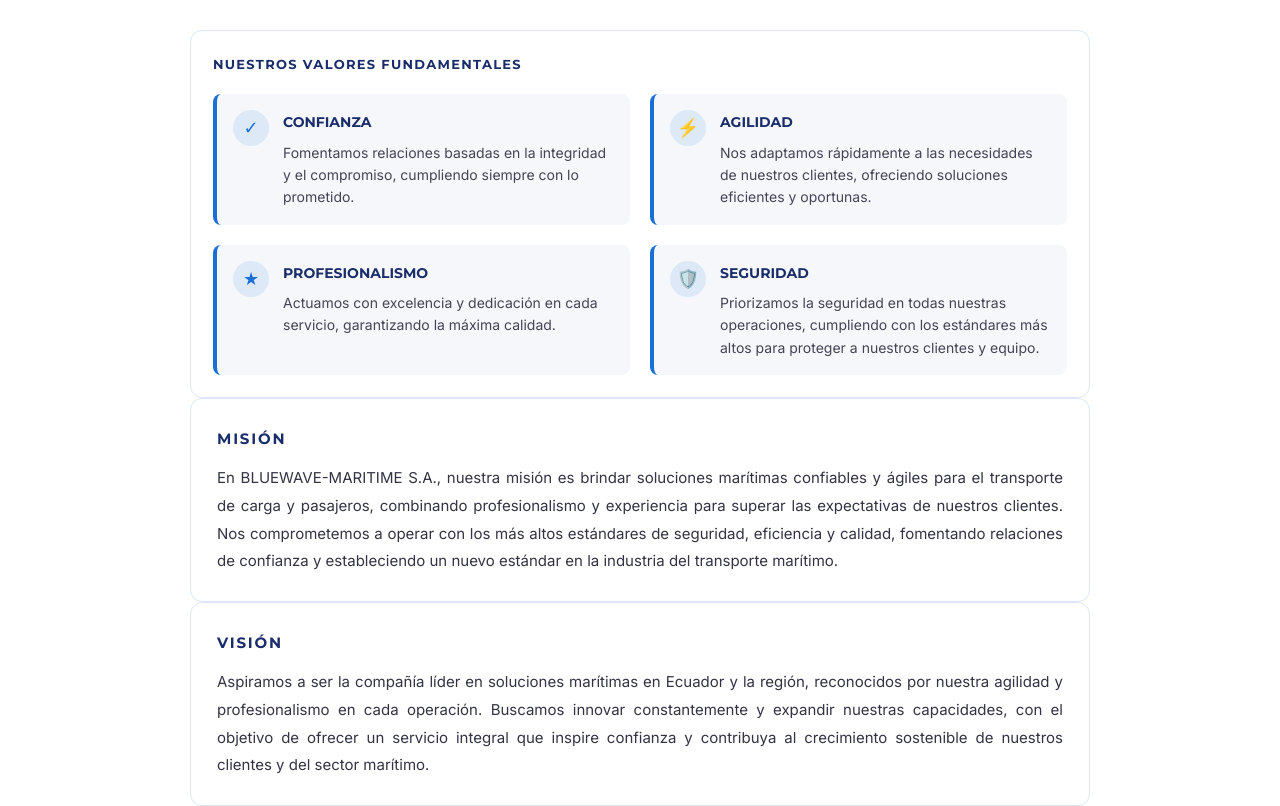
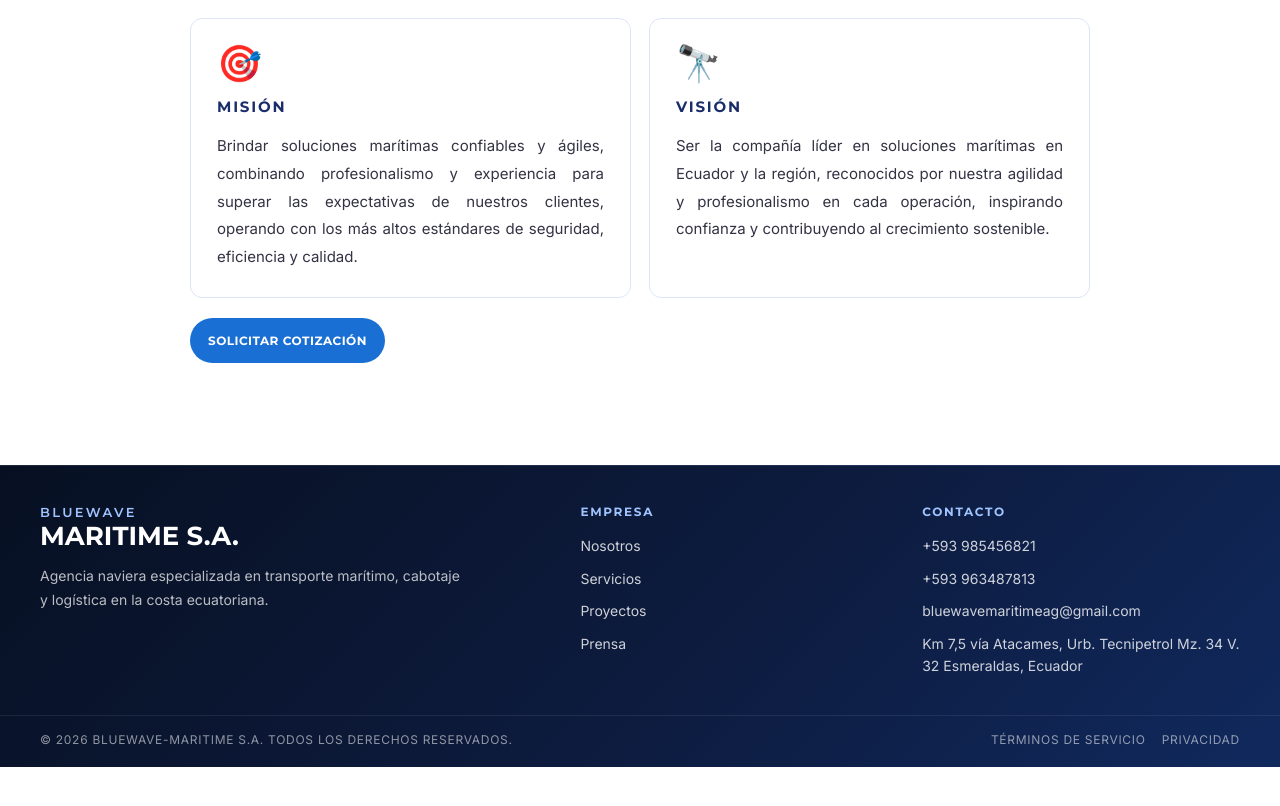
Before and after one commit to Adrianguanoluisaloza/modelo-pagina-solicitado-react, a React (Vite) app: page /acerca in a window 1280 px wide. Shown: the part 1060-1866 px from the top of the page. After the commit the page ends 1827 px from the top, so only its background shows below. Built offline with nearby package versions, Linux system fonts and the light colour scheme.

Commit message:
chore: swap designs — AcercaDe gets beautiful MV cards with icons, Empresa simplified

```diff
--- a/src/app/components/AcercaDe.tsx
+++ b/src/app/components/AcercaDe.tsx
@@ -23,54 +23,17 @@ export function AcercaDe() {
             <p>Nuestro equipo de profesionales altamente capacitados trabaja con dedicación para garantizar un servicio eficiente, seguro y confiable, adaptado a las exigencias del mercado y enfocado en la satisfacción del cliente.</p>
           </div>
 
-            <div className="empresa-values">
-              <h3>Nuestros Valores Fundamentales</h3>
-            <div className="values-row">
-              <div className="value-item">
-                <div className="value-icon-circle"><span>✓</span></div>
-                <div>
-                  <h4>CONFIANZA</h4>
-                  <p>Fomentamos relaciones basadas en la integridad y el compromiso, cumpliendo siempre con lo prometido.</p>
-                </div>
-              </div>
-              <div className="value-item">
-                <div className="value-icon-circle"><span>⚡</span></div>
-                <div>
-                  <h4>AGILIDAD</h4>
-                  <p>Nos adaptamos rápidamente a las necesidades de nuestros clientes, ofreciendo soluciones eficientes y oportunas.</p>
-                </div>
-              </div>
-              <div className="value-item">
-                <div className="value-icon-circle"><span>★</span></div>
-                <div>
-                  <h4>PROFESIONALISMO</h4>
-                  <p>Actuamos con excelencia y dedicación en cada servicio, garantizando la máxima calidad.</p>
-                </div>
-              </div>
-              <div className="value-item">
-                <div className="value-icon-circle"><span>🛡️</span></div>
-                <div>
-                  <h4>SEGURIDAD</h4>
-                  <p>Priorizamos la seguridad en todas nuestras operaciones, cumpliendo con los estándares más altos para proteger a nuestros clientes y equipo.</p>
-                </div>
-              </div>
-            </div>
-            </div>
-
-          <div className="empresa-mv">
+          <div className="mission-vision-cards">
             <div className="mv-card">
-              <h4>MISIÓN</h4>
-              <p>En BLUEWAVE-MARITIME S.A., nuestra misión es brindar soluciones marítimas confiables y ágiles para el transporte de carga y pasajeros, combinando profesionalismo y experiencia para superar las expectativas de nuestros clientes. Nos comprometemos a operar con los más altos estándares de seguridad, eficiencia y calidad, fomentando relaciones de confianza y estableciendo un nuevo estándar en la industria del transporte marítimo.</p>
+              <div className="mv-icon">🎯</div>
+              <h4>Misión</h4>
+              <p>Brindar soluciones marítimas confiables y ágiles, combinando profesionalismo y experiencia para superar las expectativas de nuestros clientes, operando con los más altos estándares de seguridad, eficiencia y calidad.</p>
             </div>
             <div className="mv-card">
-              <h4>VISIÓN</h4>
-              <p>Aspiramos a ser la compañía líder en soluciones marítimas en Ecuador y la región, reconocidos por nuestra agilidad y profesionalismo en cada operación. Buscamos innovar constantemente y expandir nuestras capacidades, con el objetivo de ofrecer un servicio integral que inspire confianza y contribuya al crecimiento sostenible de nuestros clientes y del sector marítimo.</p>
+              <div className="mv-icon">🔭</div>
+              <h4>Visión</h4>
+              <p>Ser la compañía líder en soluciones marítimas en Ecuador y la región, reconocidos por nuestra agilidad y profesionalismo en cada operación, inspirando confianza y contribuyendo al crecimiento sostenible.</p>
             </div>
-          </div>
-
-          <div className="empresa-proposito">
-            <h4>NUESTRO PROPÓSITO</h4>
-            <p>Facilitar el comercio y la conectividad mediante soluciones marítimas de alto valor, construyendo un legado de confianza, agilidad y profesionalismo. Nos esforzamos por ser un socio estratégico para nuestros clientes, apoyando su éxito a través de servicios marítimos eficientes, seguros y personalizados que impulsan el desarrollo económico y fortalecen las redes de transporte en el ámbito marítimo.</p>
           </div>
 
           <div className="about-cta">
--- a/src/app/components/Empresa.tsx
+++ b/src/app/components/Empresa.tsx
@@ -10,17 +10,14 @@ export function Empresa() {
           <p className="sec-kicker">Conoce Nuestra Empresa</p>
           <h2>BLUEWAVE-MARITIME S.A.</h2>
 
-          <div className="mission-vision-cards">
-            <div className="mv-card">
-              <div className="mv-icon">🎯</div>
-              <h4>Misión</h4>
-              <p>Brindar soluciones marítimas confiables y ágiles, combinando profesionalismo y experiencia para superar las expectativas de nuestros clientes, operando con los más altos estándares de seguridad, eficiencia y calidad.</p>
-            </div>
-            <div className="mv-card">
-              <div className="mv-icon">🔭</div>
-              <h4>Visión</h4>
-              <p>Ser la compañía líder en soluciones marítimas en Ecuador y la región, reconocidos por nuestra agilidad y profesionalismo en cada operación, inspirando confianza y contribuyendo al crecimiento sostenible.</p>
-            </div>
+          <div className="empresa-intro">
+            <p><strong>BLUEWAVE-MARITIME S.A.</strong> es una compañía ecuatoriana especializada en transporte marítimo y de cabotaje, ofreciendo soluciones integrales para la movilización de carga y pasajeros en rutas nacionales e internacionales. Con un firme compromiso con la excelencia y la seguridad, operamos una flota diversa adaptándonos a las necesidades de nuestros clientes y al dinamismo del sector marítimo.</p>
+            <p>Caracterizados por nuestra innovación y compromiso con la calidad, aspiramos a posicionarnos como un referente en el mercado del transporte marítimo y alquiler de embarcaciones con tripulación. Nuestra oferta abarca desde alquiler de embarcaciones de placer y trabajo hasta transporte especializado de barcazas, plataformas petrolíferas y otras estructuras.</p>
+            <p>Operamos en diversas vías de navegación interiores —ríos, canales y lagos— ofreciendo amplias soluciones logísticas. Nuestro equipo de profesionales altamente capacitados garantiza un servicio eficiente, seguro y confiable, enfocado en la satisfacción total del cliente.</p>
+          </div>
+
+          <div className="about-cta">
+            <Link to="/cotizacion" className="btn btn-primary">SOLICITAR COTIZACIÓN</Link>
           </div>
         </div>
 
--- a/src/styles/globals.css
+++ b/src/styles/globals.css
@@ -285,6 +285,17 @@ img { max-width: 100%; display: block; }
   font-size: clamp(28px, 4vw, 42px);
   margin-bottom: 18px;
 }
+.empresa-intro {
+  max-width: 800px;
+  line-height: 1.85;
+  color: #334;
+}
+.empresa-intro p {
+  margin-bottom: 16px;
+  font-size: 15px;
+  text-align: justify;
+}
+
 .empresa-description {
   max-width: 900px;
   line-height: 1.8;
```
